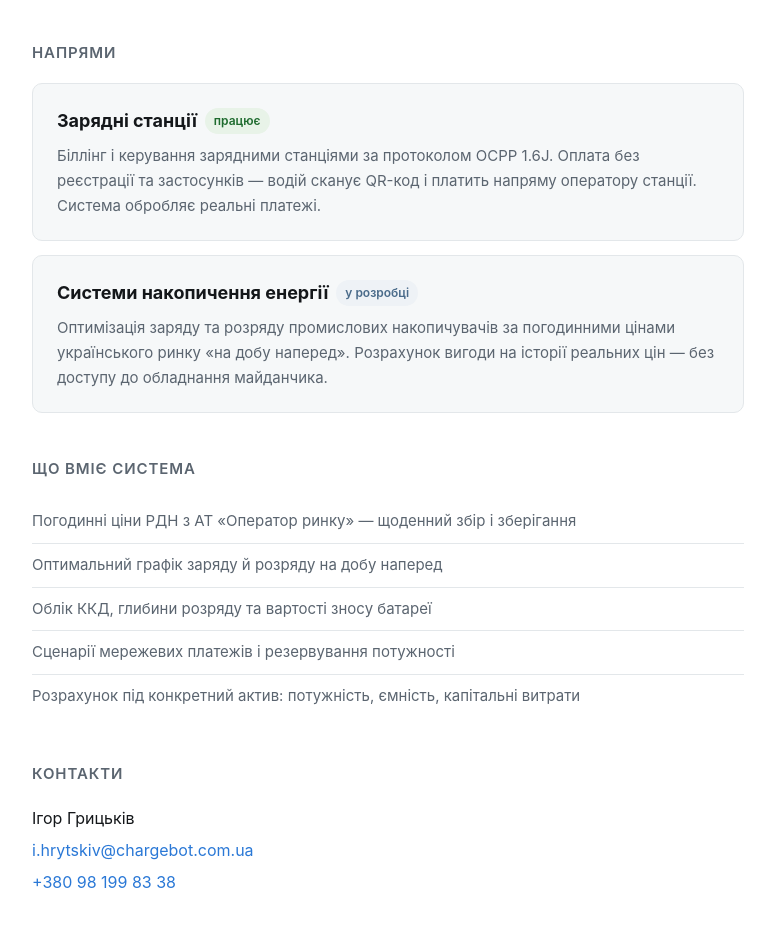
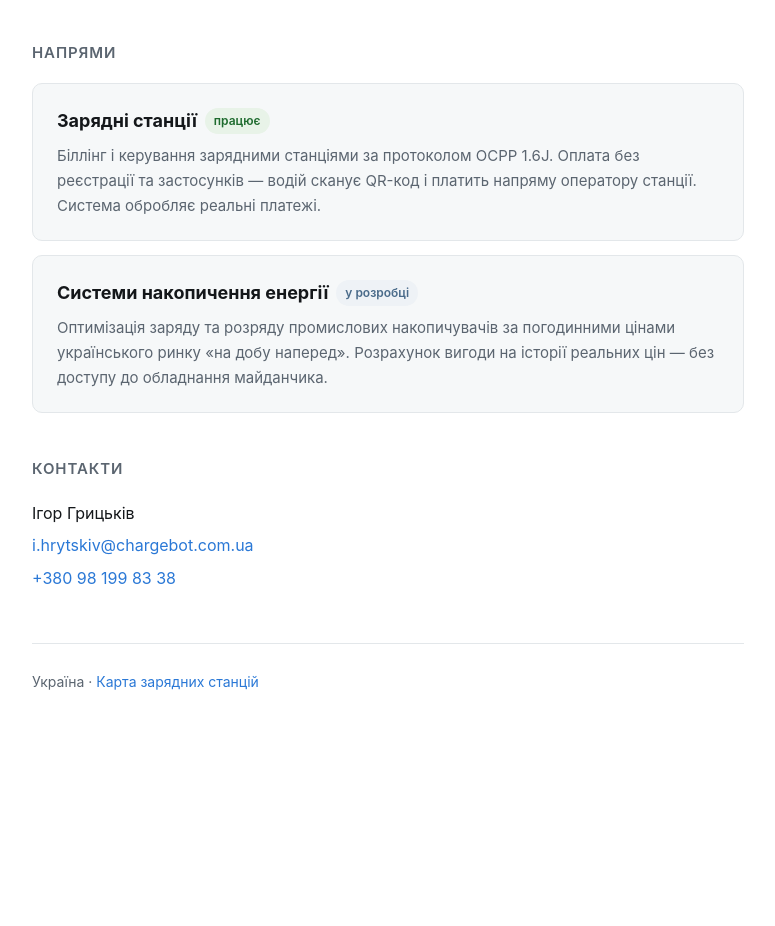
Before and after one commit to hrutskiv-wq/ev-charge-bot, a plain HTML site: page public/landing.html in a window 1280 px wide. Shown: the part 170-1096 px from the top of the page, without its empty margins (252-1027 px from the left). After the commit the page ends 943 px from the top, so only its background shows below. Drawn offline with Linux system fonts and the light colour scheme.

Commit message:
landing: prybrano perelik mozhlyvostei

```diff
--- a/public/landing.html
+++ b/public/landing.html
@@ -65,18 +65,9 @@
   <div class="card">
     <h3>Системи накопичення енергії<span class="badge dev">у розробці</span></h3>
     <p>Оптимізація заряду та розряду промислових накопичувачів за погодинними
-       цінами українського ринку «на добу наперед». Розрахунок вигоди на історії
-       реальних цін — без доступу до обладнання майданчика.</p>
+       цінами українського ринку «на добу наперед». Розрахунок вигоди
+       на історії реальних цін — без доступу до обладнання майданчика.</p>
   </div>
-
-  <h2>Що вміє система</h2>
-  <ul class="plain">
-    <li>Погодинні ціни РДН з АТ «Оператор ринку» — щоденний збір і зберігання</li>
-    <li>Оптимальний графік заряду й розряду на добу наперед</li>
-    <li>Облік ККД, глибини розряду та вартості зносу батареї</li>
-    <li>Сценарії мережевих платежів і резервування потужності</li>
-    <li>Розрахунок під конкретний актив: потужність, ємність, капітальні витрати</li>
-  </ul>
 
   <h2>Контакти</h2>
   <div class="contact">Ігор Грицьків</div>
```
